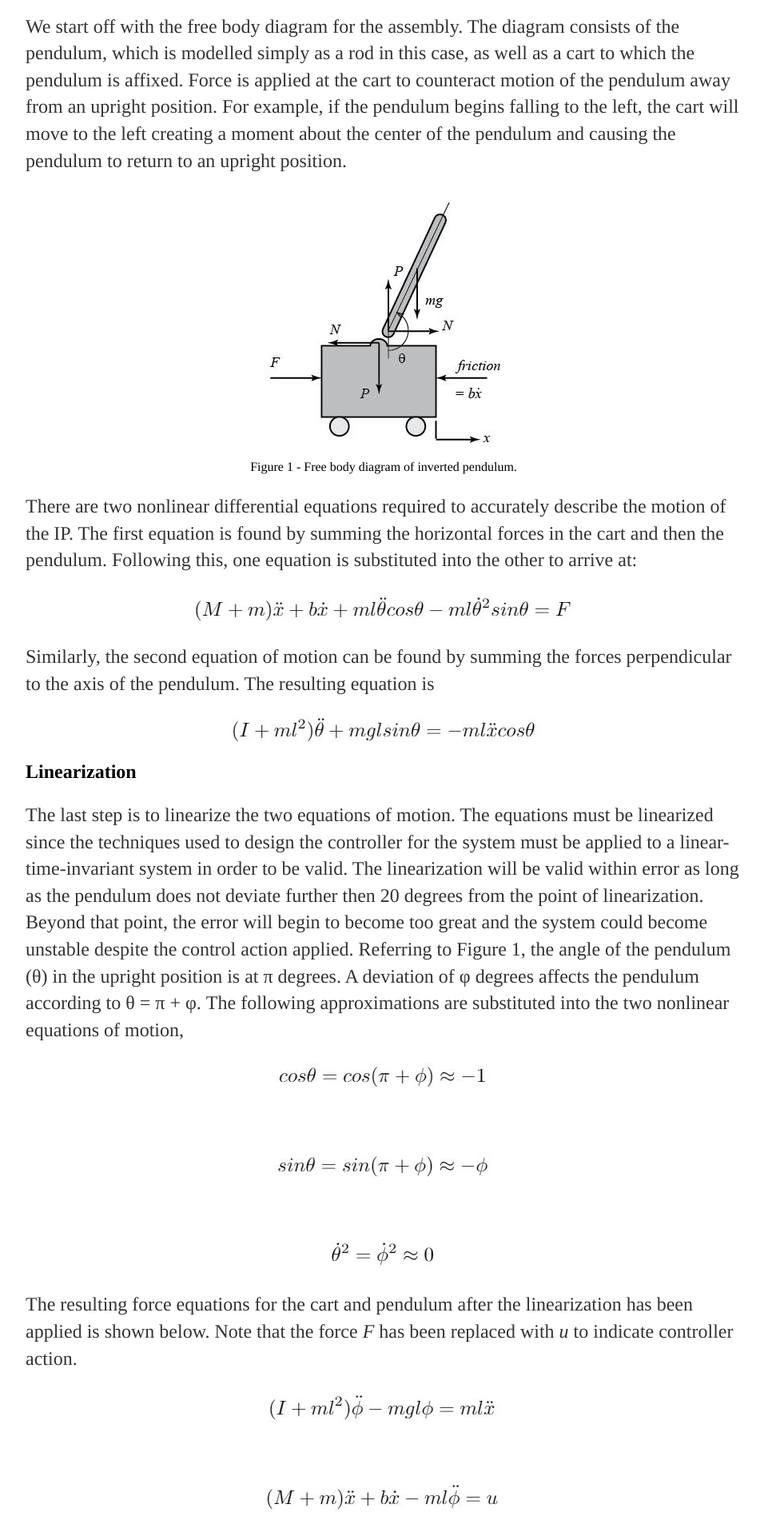
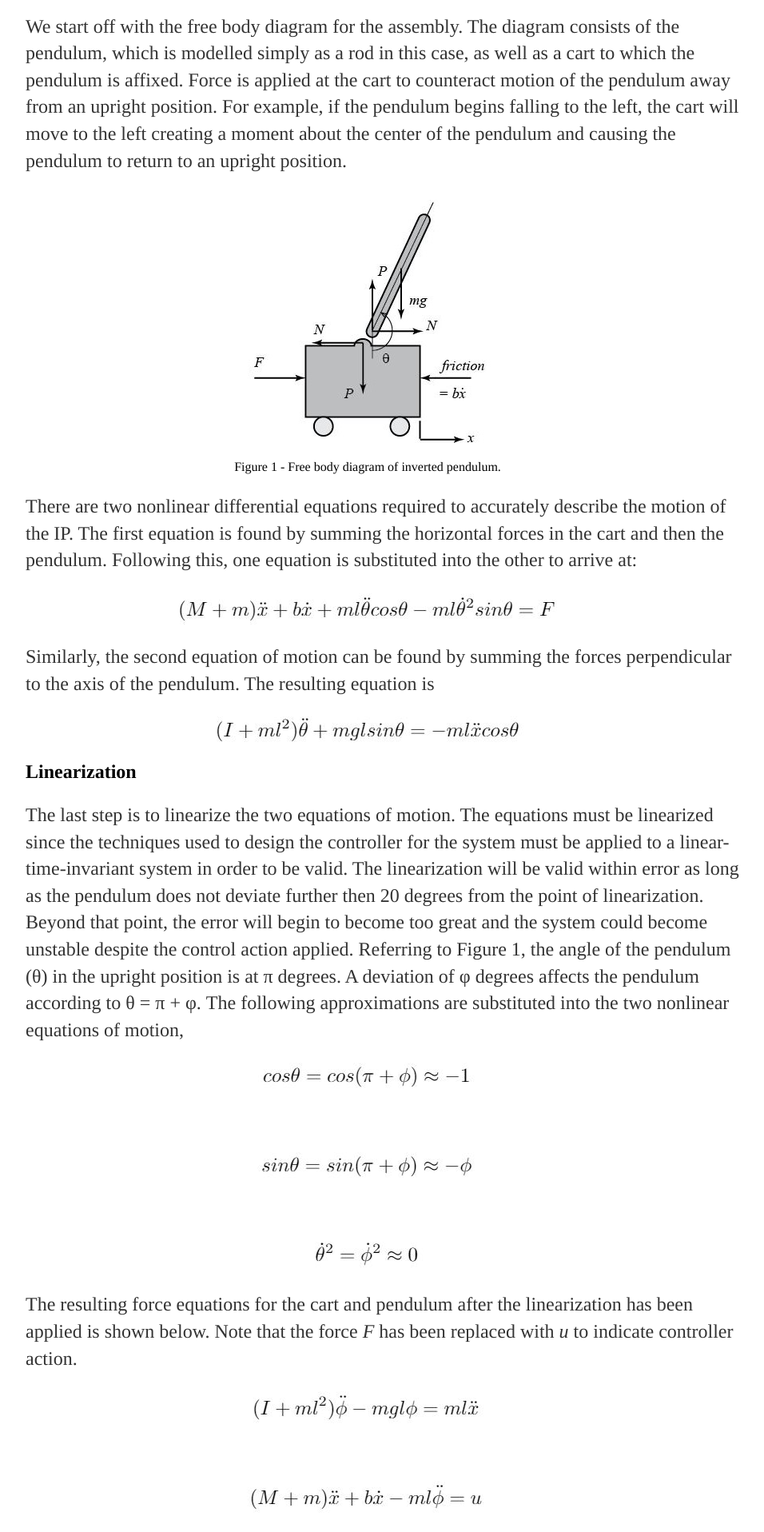
Before and after one commit to MalcolmHodgins/MalcolmHodgins.github.io, a Jekyll site: the page built from _posts/2020-08-04-SBIP Modelling.md, in a window 1280 px wide. Shown: the part 1436-3352 px from the top of the page at 80% size, without its empty margins (160-1116 px from the left). Built offline with Jekyll 4.4.1, drawn with Linux system fonts in a browser that asks for light colours.

Commit message:
figure position

```diff
--- a/css/main.css
+++ b/css/main.css
@@ -150,6 +150,10 @@ ul li {
     color: #333;
 }
 
+figure {
+  margin-inline-start: 0px;
+}
+
 
 .centered {
   display: block;
```
